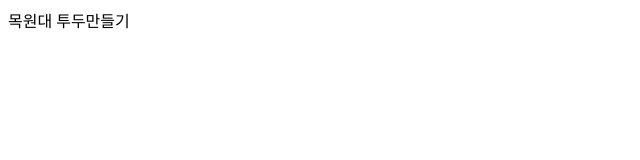
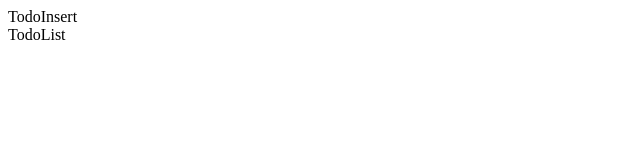
Before and after one commit to devpang20/vite-react-2304, a React (Vite) app: page / in a window 1280 px wide. Shown: the top 160 px of the page, without its empty margins (0-640 px from the left). Built offline with nearby package versions, Linux system fonts and the light colour scheme.

Commit message:
feat: add components

```diff
--- a/src/App.jsx
+++ b/src/App.jsx
@@ -1,8 +1,12 @@
+import TodoInsert from "./components/TodoInsert"
+import TodoList from "./components/TodoList"
+
 function App() {
   return (
-    <>
-      목원대 투두만들기
-    </>
+    <div>
+      <TodoInsert />
+      <TodoList />
+    </div>
   )
 }
 
--- /dev/null
+++ b/src/components/TodoInsert.jsx
@@ -0,0 +1,9 @@
+function TodoInsert() {
+    return (
+        <div>
+            TodoInsert
+        </div>
+    );
+}
+
+export default TodoInsert;
--- /dev/null
+++ b/src/components/TodoList.jsx
@@ -0,0 +1,9 @@
+function TodoList() {
+    return (
+        <div>
+            TodoList
+        </div>
+    );
+}
+
+export default TodoList;
```
Also changed, not shown: src/components/TodoListItem.jsx (added, +9 -0 lines), src/components/TodoTemplate.jsx (added, +9 -0 lines).
